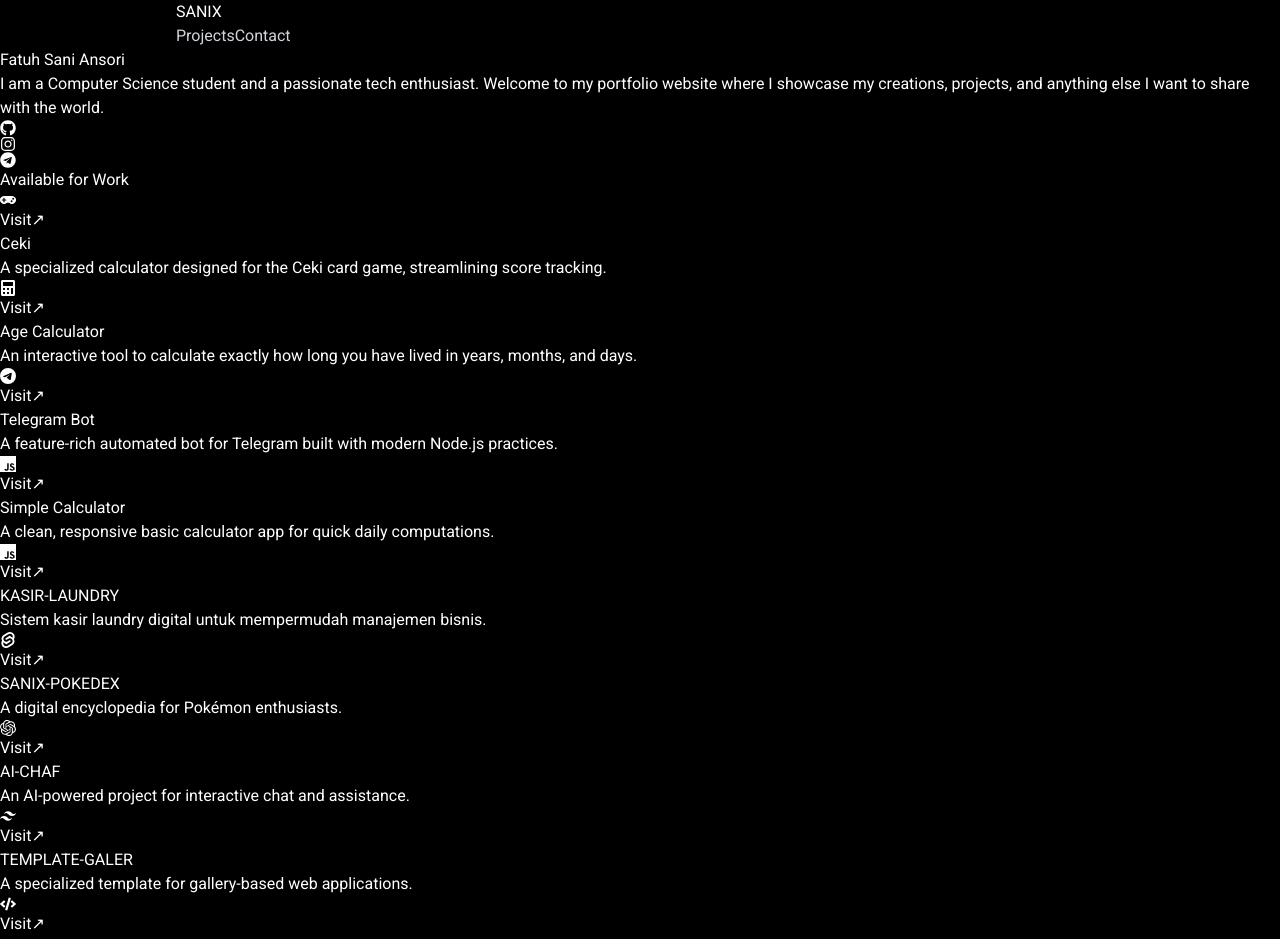
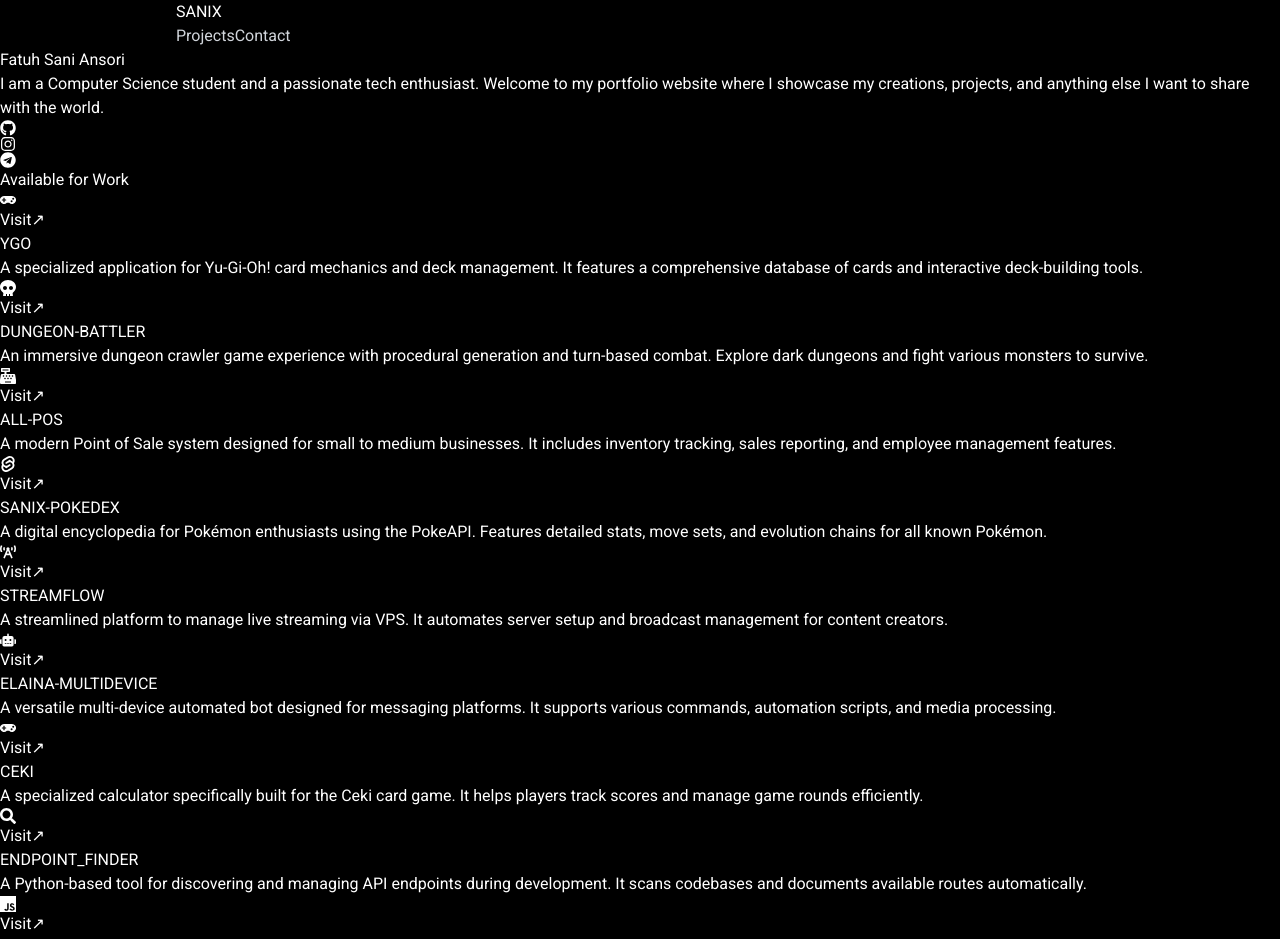
Before and after one commit to fatuhsa/sanixporto, a React (Vite) app: page / in a window 1280 px wide. Shown: the top 939 px of the page. Built offline with nearby package versions, Linux system fonts and the light colour scheme.

Commit message:
data: enhance project substance and add skills

```diff
--- a/src/data/portfolioData.js
+++ b/src/data/portfolioData.js
@@ -2,14 +2,19 @@
   SiSvelte,
   SiJavascript,
   SiTelegram,
-  SiNodedotjs,
   SiPython,
-  SiTailwindcss,
-  SiVite,
-  SiWhatsapp,
-  SiOpenai
 } from "react-icons/si";
-import { FaCalculator, FaTools, FaCode, FaGamepad } from "react-icons/fa";
+import {
+  FaCalculator,
+  FaCode,
+  FaGamepad,
+  FaSkull,
+  FaCashRegister,
+  FaBroadcastTower,
+  FaRobot,
+  FaSearch,
+  FaTerminal
+} from "react-icons/fa";
 
 export const personalInfo = {
   name: "Fatuh Sani Ansori",
@@ -26,77 +31,113 @@
   telegram: "https://t.me/suradirajayadiningrat",
 };
 
+export const skills = [
+  { name: "Svelte", icon: SiSvelte },
+  { name: "React", icon: FaCode },
+  { name: "Node.js", icon: SiJavascript },
+  { name: "Python", icon: SiPython },
+  { name: "Tailwind", icon: FaCode },
+];
+
 export const projects = [
   {
-    title: "Ceki",
-    description: "A specialized calculator designed for the Ceki card game, streamlining score tracking.",
-    link: "https://ceki.vercel.app/",
-    tags: ["Web", "Tool"],
+    title: "YGO",
+    description: "A specialized application for Yu-Gi-Oh! card mechanics and deck management. It features a comprehensive database of cards and interactive deck-building tools.",
+    category: "Game",
+    techStack: ["TypeScript", "React"],
+    liveUrl: "#",
+    sourceUrl: "https://github.com/fatuhsa/YGO",
     icon: FaGamepad,
     gridSize: "md"
   },
   {
-    title: "Age Calculator",
-    description: "An interactive tool to calculate exactly how long you have lived in years, months, and days.",
-    link: "https://agelatoria.vercel.app/",
-    tags: ["Utility", "JS"],
-    icon: FaCalculator,
+    title: "DUNGEON-BATTLER",
+    description: "An immersive dungeon crawler game experience with procedural generation and turn-based combat. Explore dark dungeons and fight various monsters to survive.",
+    category: "Game",
+    techStack: ["TypeScript", "Canvas"],
+    liveUrl: "#",
+    sourceUrl: "https://github.com/fatuhsa/DUNGEON-BATTLER",
+    icon: FaSkull,
+    gridSize: "md"
+  },
+  {
+    title: "ALL-POS",
+    description: "A modern Point of Sale system designed for small to medium businesses. It includes inventory tracking, sales reporting, and employee management features.",
+    category: "Web App",
+    techStack: ["TypeScript", "React", "Node.js"],
+    liveUrl: "#",
+    sourceUrl: "https://github.com/fatuhsa/ALL-POS",
+    icon: FaCashRegister,
+    gridSize: "md"
+  },
+  {
+    title: "SANIX-POKEDEX",
+    description: "A digital encyclopedia for Pokémon enthusiasts using the PokeAPI. Features detailed stats, move sets, and evolution chains for all known Pokémon.",
+    category: "Web App",
+    techStack: ["Svelte", "Tailwind"],
+    liveUrl: "#",
+    sourceUrl: "https://github.com/fatuhsa/SANIX-POKEDEX",
+    icon: SiSvelte,
+    gridSize: "md"
+  },
+  {
+    title: "STREAMFLOW",
+    description: "A streamlined platform to manage live streaming via VPS. It automates server setup and broadcast management for content creators.",
+    category: "Tool",
+    techStack: ["EJS", "Node.js", "Express"],
+    liveUrl: "#",
+    sourceUrl: "https://github.com/fatuhsa/STREAMFLOW",
+    icon: FaBroadcastTower,
     gridSize: "sm"
   },
   {
-    title: "Telegram Bot",
-    description: "A feature-rich automated bot for Telegram built with modern Node.js practices.",
-    link: "https://github.com/fatuhsa/sanix-bot",
-    tags: ["Bot", "Node.js"],
-    icon: SiTelegram,
+    title: "ELAINA-MULTIDEVICE",
+    description: "A versatile multi-device automated bot designed for messaging platforms. It supports various commands, automation scripts, and media processing.",
+    category: "Utility",
+    techStack: ["JavaScript", "Node.js"],
+    liveUrl: "#",
+    sourceUrl: "https://github.com/fatuhsa/ELAINA-MULTIDEVICE",
+    icon: FaRobot,
     gridSize: "sm"
   },
   {
-    title: "Simple Calculator",
-    description: "A clean, responsive basic calculator app for quick daily computations.",
-    link: "https://sanix-calculator.vercel.app/",
-    tags: ["Simple", "UI"],
+    title: "CEKI",
+    description: "A specialized calculator specifically built for the Ceki card game. It helps players track scores and manage game rounds efficiently.",
+    category: "Tool",
+    techStack: ["JavaScript", "React"],
+    liveUrl: "https://ceki.vercel.app/",
+    sourceUrl: "#",
+    icon: FaGamepad,
+    gridSize: "sm"
+  },
+  {
+    title: "ENDPOINT_FINDER",
+    description: "A Python-based tool for discovering and managing API endpoints during development. It scans codebases and documents available routes automatically.",
+    category: "Tool",
+    techStack: ["Python"],
+    liveUrl: "#",
+    sourceUrl: "https://github.com/fatuhsa/ENDPOINT_FINDER",
+    icon: FaSearch,
+    gridSize: "sm"
+  },
+  {
+    title: "KASIR-LAUNDRY",
+    description: "A digital laundry management system that simplifies the cashier process. It tracks orders, customer history, and payment status in real-time.",
+    category: "Web App",
+    techStack: ["JavaScript", "Node.js"],
+    liveUrl: "#",
+    sourceUrl: "https://github.com/fatuhsa/KASIR-LAUNDRY",
     icon: SiJavascript,
     gridSize: "sm"
   },
   {
-    title: "KASIR-LAUNDRY",
-    description: "Sistem kasir laundry digital untuk mempermudah manajemen bisnis.",
-    link: "https://github.com/fatuhsa/KASIR-LAUNDRY",
-    tags: ["Business", "CRUD"],
-    icon: SiJavascript,
-    gridSize: "sm"
-  },
-  {
-    title: "SANIX-POKEDEX",
-    description: "A digital encyclopedia for Pokémon enthusiasts.",
-    link: "https://github.com/fatuhsa/SANIX-POKEDEX",
-    tags: ["Svelte", "API"],
-    icon: SiSvelte,
-    gridSize: "md"
-  },
-  {
-    title: "AI-CHAF",
-    description: "An AI-powered project for interactive chat and assistance.",
-    link: "https://github.com/fatuhsa/AI-CHAF",
-    tags: ["AI", "Chat"],
-    icon: SiOpenai,
-    gridSize: "sm"
-  },
-  {
-    title: "TEMPLATE-GALER",
-    description: "A specialized template for gallery-based web applications.",
-    link: "https://github.com/fatuhsa/TEMPLATE-GALER",
-    tags: ["Template", "UI"],
-    icon: SiTailwindcss,
-    gridSize: "sm"
-  },
-  {
-    title: "FZYXSNX",
-    description: "A unique personal project showcasing experimental features.",
-    link: "https://github.com/fatuhsa/FZYXSNX",
-    tags: ["Personal", "Experimental"],
-    icon: FaCode,
+    title: "SANIX-CALCULATOR",
+    description: "A clean and responsive calculator application with a modern UI. It supports basic arithmetic operations and maintains a history of calculations.",
+    category: "Utility",
+    techStack: ["JavaScript", "HTML", "CSS"],
+    liveUrl: "https://sanix-calculator.vercel.app/",
+    sourceUrl: "#",
+    icon: FaCalculator,
     gridSize: "sm"
   }
 ];
```
